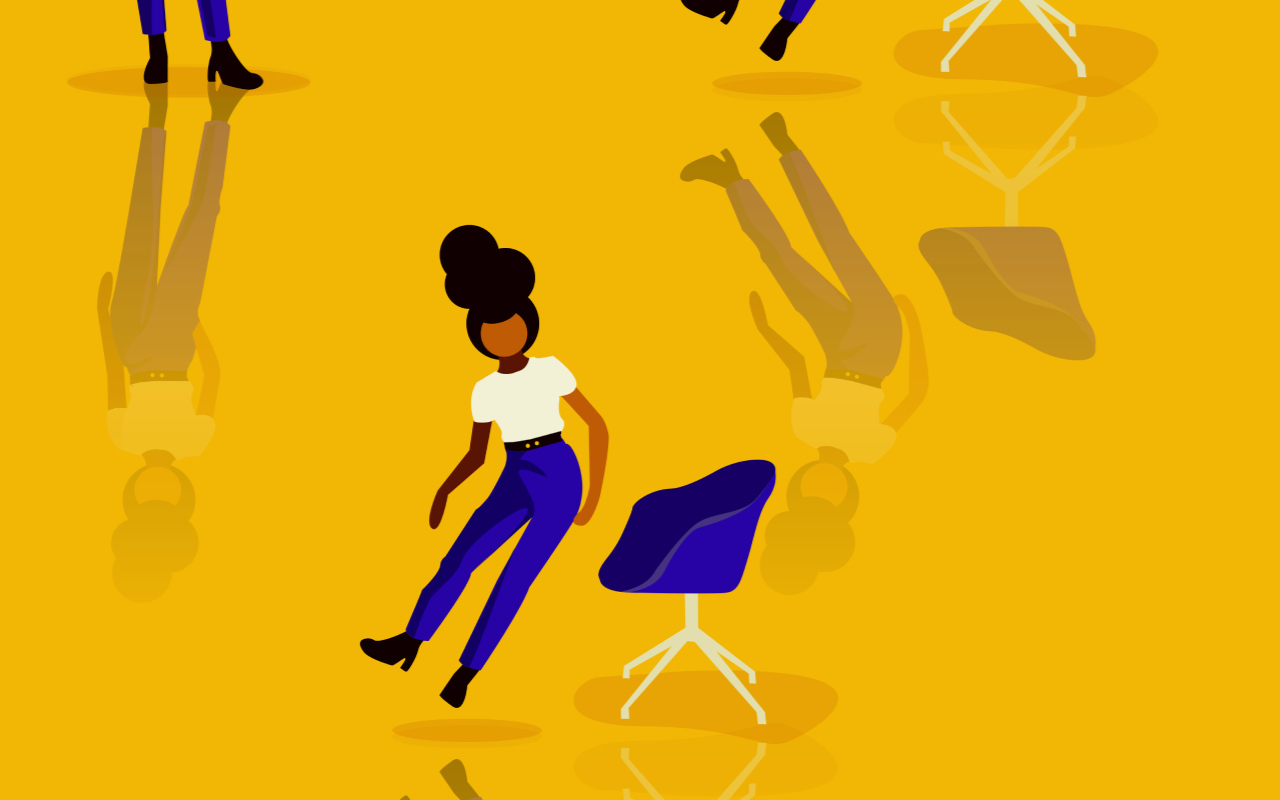
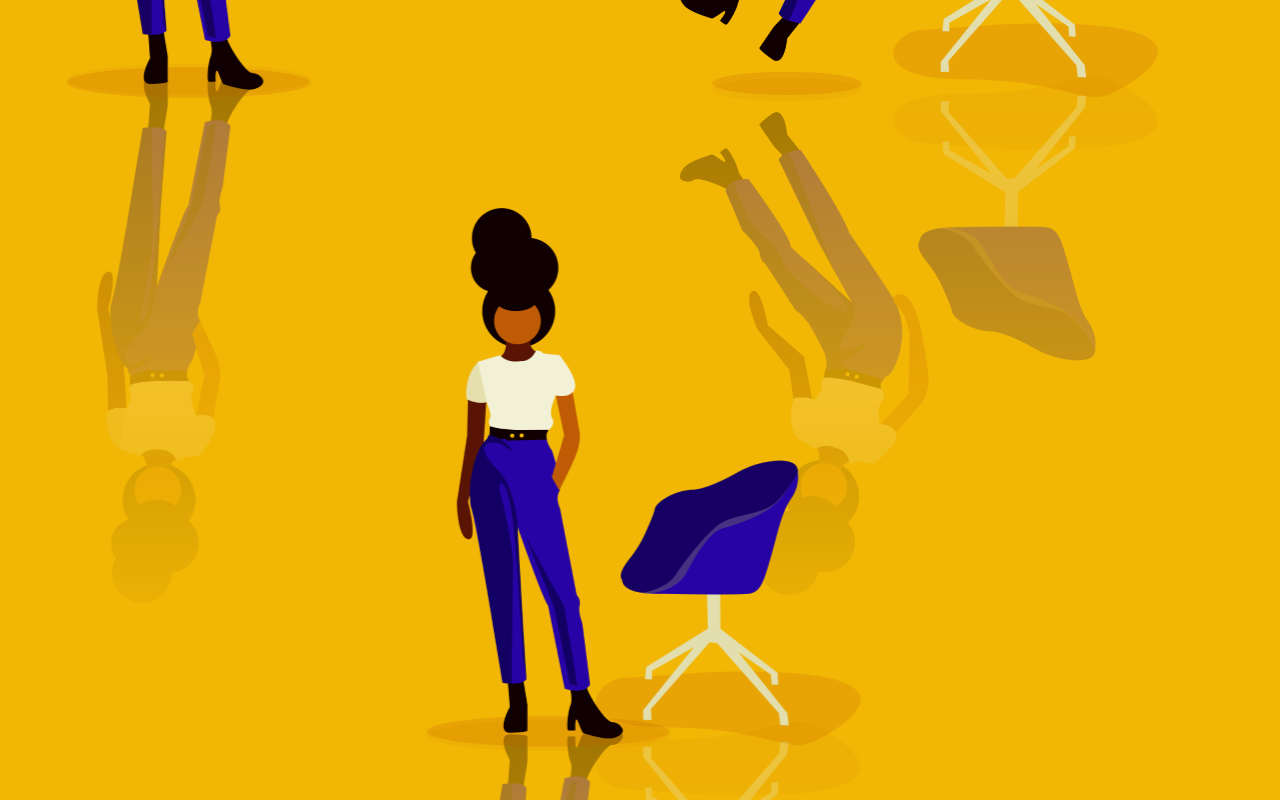
Before and after one commit to dulcevaleriana/new_portfolio_2021, a React (Create React App) app: page / in a window 1280 px wide. Shown: the part 1294-2094 px from the top of the page. Built offline with nearby package versions, Linux system fonts and the light colour scheme.

Commit message:
animacion sentarse lista

```diff
--- a/src/App.js
+++ b/src/App.js
@@ -14,7 +14,7 @@ function App() {
       <div>
         <div className="class-animacion-0"/>
         <div className="class-animacion-5"/>
-        <div className="class-animacion-5"/>
+        <div className="class-animacion-7"/>
       </div>
     </div>
   );
--- a/src/css/animate.scss
+++ b/src/css/animate.scss
@@ -51,3 +51,17 @@
         background-position: 10115px;
     }
 }
+
+.class-animacion-7{
+    animation: animate-animacion-7 0.4s steps(5) reverse infinite;
+    animation-fill-mode: backwards;
+}
+
+@keyframes animate-animacion-7 {
+    0%{
+        background-position: 931.747px;
+    }
+    100%{
+        background-position: 5538px;
+    }
+}
--- a/src/css/style.scss
+++ b/src/css/style.scss
@@ -60,8 +60,16 @@ header.App-header {
 
 .class-animacion-5{
     height: 647px;
-    width: 931.747px;
+    width: 932px;
     background: $image_animation_5;
     -webkit-box-reflect: $reflect-3;
-    background-position: 931.747px;
+    background-position: 932px;
 }
+
+.class-animacion-7{
+    height: 647px;
+    width: 932px;
+    background: $image_animation_7;
+    -webkit-box-reflect: $reflect-3;
+    background-position: 932px;
+}
--- a/src/css/variable.scss
+++ b/src/css/variable.scss
@@ -4,6 +4,7 @@ $image_animation_1 : url("../image/animacion-frame_1.png");
 $image_animation_2 : url("../image/animacion-frame-03.png");
 $image_animation_4 : url("../image/animacion-frame_04.png");
 $image_animation_5 : url("../image/animacion-frame-05.png");
+$image_animation_7 : url("../image/animacion-frame-07.png");
 
 /*reflect*/
 $reflect : below -144px linear-gradient(to bottom, rgba(0,0,0,0.0), rgba(0,0,0,0.4));
```
Also changed, not shown: src/image/animacion-frame-07.png (added).
